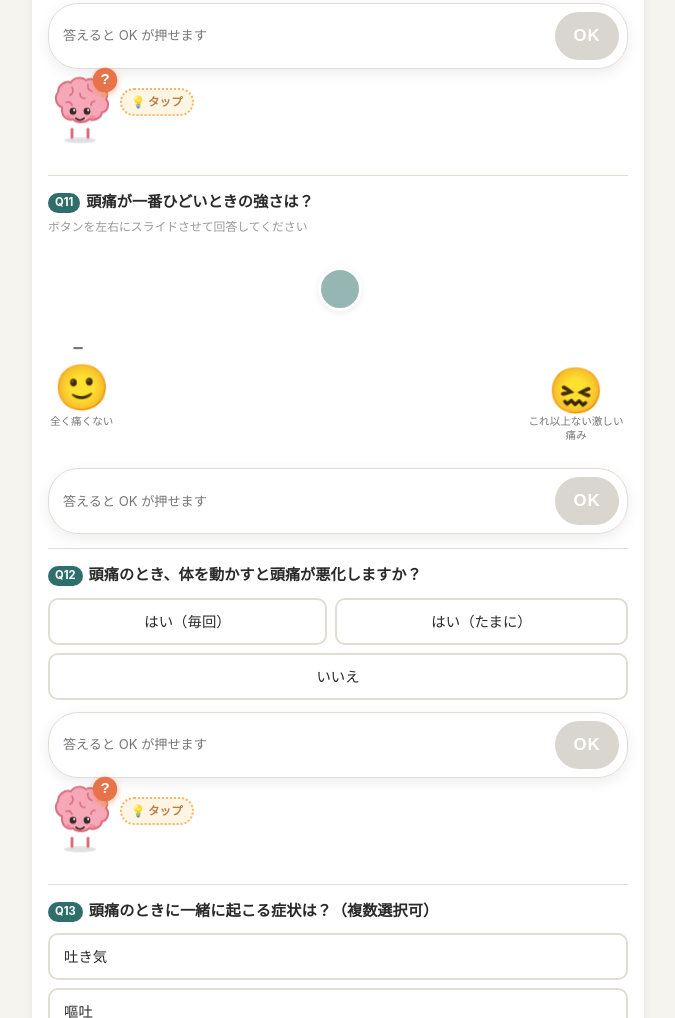
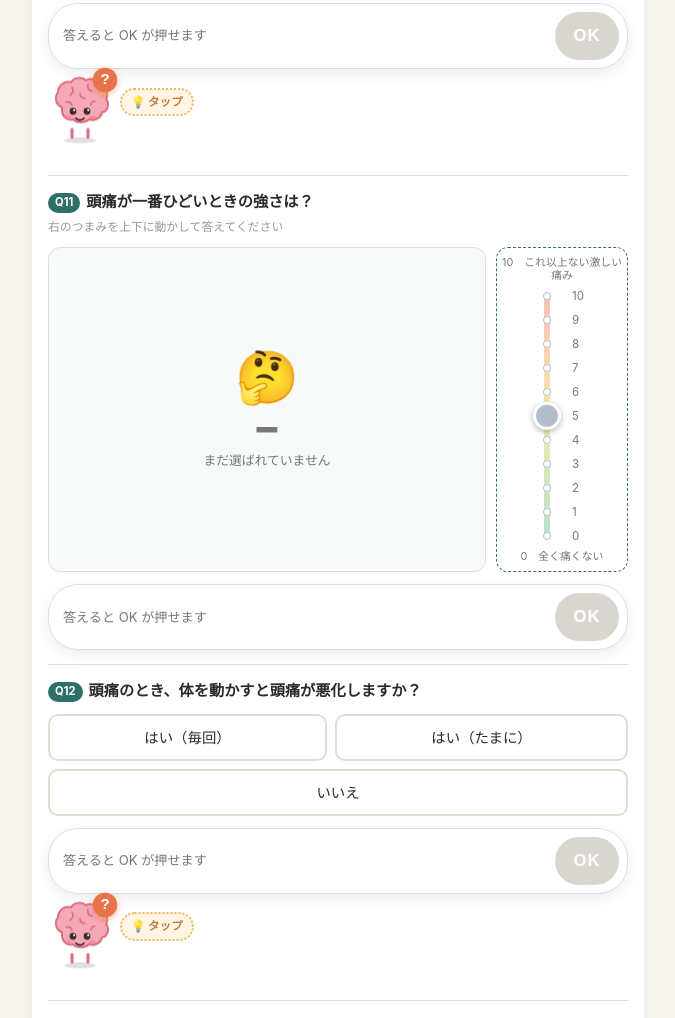
Before and after one commit to ykuroi/headache-clinic-forms, a plain HTML site: page shoshin.html in a window 1280 px wide. Shown: the part 3964-4982 px from the top of the page, without its empty margins (302-977 px from the left). Drawn offline with Linux system fonts and the light colour scheme.

Commit message:
Update shoshin.html

```diff
--- a/shoshin.html
+++ b/shoshin.html
@@ -2424,6 +2424,20 @@ header.app-header .progress-bar{background:linear-gradient(90deg,#f0ad4e,#e8734a
 .gm-vs-hint{font-size:.66rem;color:var(--muted);}
 .gm-vs-touched .gm-vs-hint{visibility:hidden;}
 @media (prefers-reduced-motion: reduce){.gm-vs-thumb{transition:none;animation:none !important;}}
+/* 0〜10 の縦スライダー（右側） */
+.gm-vpanel{display:flex;gap:10px;align-items:stretch;margin:8px 0 4px;}
+.gm-vp-left{flex:1 1 auto;display:flex;flex-direction:column;align-items:center;justify-content:center;border-radius:12px;background:#f6fbfa;border:1px solid var(--border);padding:10px;}
+.gm-vp-face{font-size:3.2rem;line-height:1.1;}
+.gm-vp-num{font-size:2.6rem;font-weight:800;line-height:1.1;color:var(--muted);}
+.gm-vp-desc{font-size:.8rem;color:var(--muted);text-align:center;}
+.gm-vp-right{flex:0 0 132px;display:flex;flex-direction:column;align-items:center;padding:8px 4px;border-radius:12px;background:#fff;border:1px dashed var(--primary);}
+.gm-vp-end{font-size:.68rem;line-height:1.2;color:var(--muted);text-align:center;}
+.gm-vp-body{display:flex;gap:6px;height:240px;margin:14px 0;}
+.gm-vp-track::before{background:linear-gradient(#e74c3c,#f1c40f,#27ae60) !important;}
+.gm-vp-ticks{position:relative;width:24px;height:100%;}
+.gm-vp-tick{position:absolute;left:0;font-size:.72rem;color:var(--muted);transform:translateY(-50%);cursor:pointer;padding:0 4px;}
+.gm-vp-tick.on{color:var(--text,#222);font-weight:800;font-size:.9rem;}
+.gm-vpanel:not(.gm-vs-touched) .gm-vs-thumb{animation:gm-vs-wiggle 1.4s ease-in-out infinite;}
 /* 爆発パーツ */
 .gm-p{position:fixed;left:0;top:0;pointer-events:none;z-index:9999;will-change:transform,opacity;}
 .gm-dot{border-radius:50%;}
@@ -2882,6 +2896,96 @@ header.app-header .progress-bar{background:linear-gradient(90deg,#f0ad4e,#e8734a
         if (EMPTY_OK[q.code]) setupSingleOk(q.code, always, q.label || null, "なければ、そのまま OK");
         else setupSingleOk(q.code, hasAnswer, q.label || null, null, CONFLICT[q.code]);
       });
+    });
+  }
+
+  /* ---------------- 0〜10 のスライダーを「右側の縦スライダー」に（痛み止めの効き目と同じ配置） ----------------
+   * 元の横スライダー（.slider-input）は隠して残し、値と「触った」印をそのまま流し込む。記録されるデータは従来と同じ。
+   * 上＝10（強い）、下＝0。親指で操作しやすいよう画面の右側に置く。 */
+  var NRS_LOOK = [
+    { max: 0, face: "🙂", color: "#27ae60" }, { max: 2, face: "😐", color: "#7cb342" },
+    { max: 4, face: "😕", color: "#c0ca33" }, { max: 6, face: "😣", color: "#f39c12" },
+    { max: 8, face: "😫", color: "#e67e22" }, { max: 10, face: "😭", color: "#e74c3c" }
+  ];
+  function setupVerticalNrs(q) {
+    var block = document.querySelector('#qContainer .qblock[data-code="' + q.code + '"]');
+    var inp = block && block.querySelector(".slider-input");
+    if (!inp) return;
+    var scont = block.querySelector(".slider-container");
+    scont.classList.add("gm-hide");
+    var hint = block.querySelector(".slider-hint");
+    if (hint) hint.textContent = "右のつまみを上下に動かして答えてください";
+    var MAX = 10;
+
+    var panel = mk("div", "gm-vpanel");
+    block.insertBefore(panel, scont);
+    var left = mk("div", "gm-vp-left");
+    var face = mk("div", "gm-vp-face", "🤔");
+    var num = mk("div", "gm-vp-num", "–");
+    var desc = mk("div", "gm-vp-desc", "まだ選ばれていません");
+    left.appendChild(face); left.appendChild(num); left.appendChild(desc);
+    panel.appendChild(left);
+
+    var right = mk("div", "gm-vp-right");
+    right.appendChild(mk("div", "gm-vp-end", MAX + "　" + (q.rightLabel || "")));
+    var body = mk("div", "gm-vp-body");
+    var track = mk("div", "gm-vs-track gm-vp-track");
+    var thumb = mk("div", "gm-vs-thumb");
+    var ticks = mk("div", "gm-vp-ticks");
+    for (var v = MAX; v >= 0; v--) {
+      var dot = mk("div", "gm-vs-dot");
+      dot.style.top = ((MAX - v) / MAX * 100) + "%";
+      track.appendChild(dot);
+      var tk = mk("div", "gm-vp-tick", String(v));
+      tk.style.top = dot.style.top;
+      (function (val) { tk.addEventListener("click", function () { set(val); }); })(v);
+      ticks.appendChild(tk);
+    }
+    track.appendChild(thumb);
+    body.appendChild(track);
+    body.appendChild(ticks);
+    right.appendChild(body);
+    right.appendChild(mk("div", "gm-vp-end", "0　" + (q.leftLabel || "")));
+    panel.appendChild(right);
+
+    var cur = null;
+    function look(v) { for (var i = 0; i < NRS_LOOK.length; i++) if (v <= NRS_LOOK[i].max) return NRS_LOOK[i]; return NRS_LOOK[NRS_LOOK.length - 1]; }
+    function draw() {
+      panel.classList.toggle("gm-vs-touched", cur !== null);
+      thumb.style.top = (cur === null ? 50 : (MAX - cur) / MAX * 100) + "%";
+      var lk = cur === null ? null : look(cur);
+      thumb.style.background = lk ? lk.color : "#b0bec5";
+      face.textContent = lk ? lk.face : "🤔";
+      num.textContent = cur === null ? "–" : String(cur);
+      num.style.color = lk ? lk.color : "";
+      desc.textContent = cur === null ? "まだ選ばれていません" : cur === 0 ? (q.leftLabel || "") : cur === MAX ? (q.rightLabel || "") : "（0〜10 の " + cur + "）";
+      Array.prototype.forEach.call(ticks.children, function (t) { t.classList.toggle("on", Number(t.textContent) === cur); });
+    }
+    function set(v) {
+      if (v === cur) return;
+      cur = v;
+      inp.value = String(v);
+      inp.dispatchEvent(new Event("input", { bubbles: true }));   // 元のスライダーに「触った」印と値が入る
+      draw();
+      replayClass(face, "gm-pop");
+    }
+    function fromY(y) {
+      var r = track.getBoundingClientRect();
+      var t = Math.max(0, Math.min(1, (y - r.top) / r.height));
+      set(MAX - Math.round(t * MAX));
+    }
+    track.addEventListener("pointerdown", function (ev) {
+      ev.preventDefault();
+      if (track.setPointerCapture) track.setPointerCapture(ev.pointerId);
+      fromY(ev.clientY);
+    });
+    track.addEventListener("pointermove", function (ev) { if (ev.buttons || ev.pressure > 0) fromY(ev.clientY); });
+    if (inp.getAttribute("data-touched") === "1") cur = Number(inp.value);
+    draw();
+  }
+  if (window.SCHEMA_SHOKI) {
+    SCHEMA_SHOKI.sections.forEach(function (sec) {
+      sec.questions.forEach(function (q) { if (q.type === "slider") setupVerticalNrs(q); });
     });
   }
 
```
